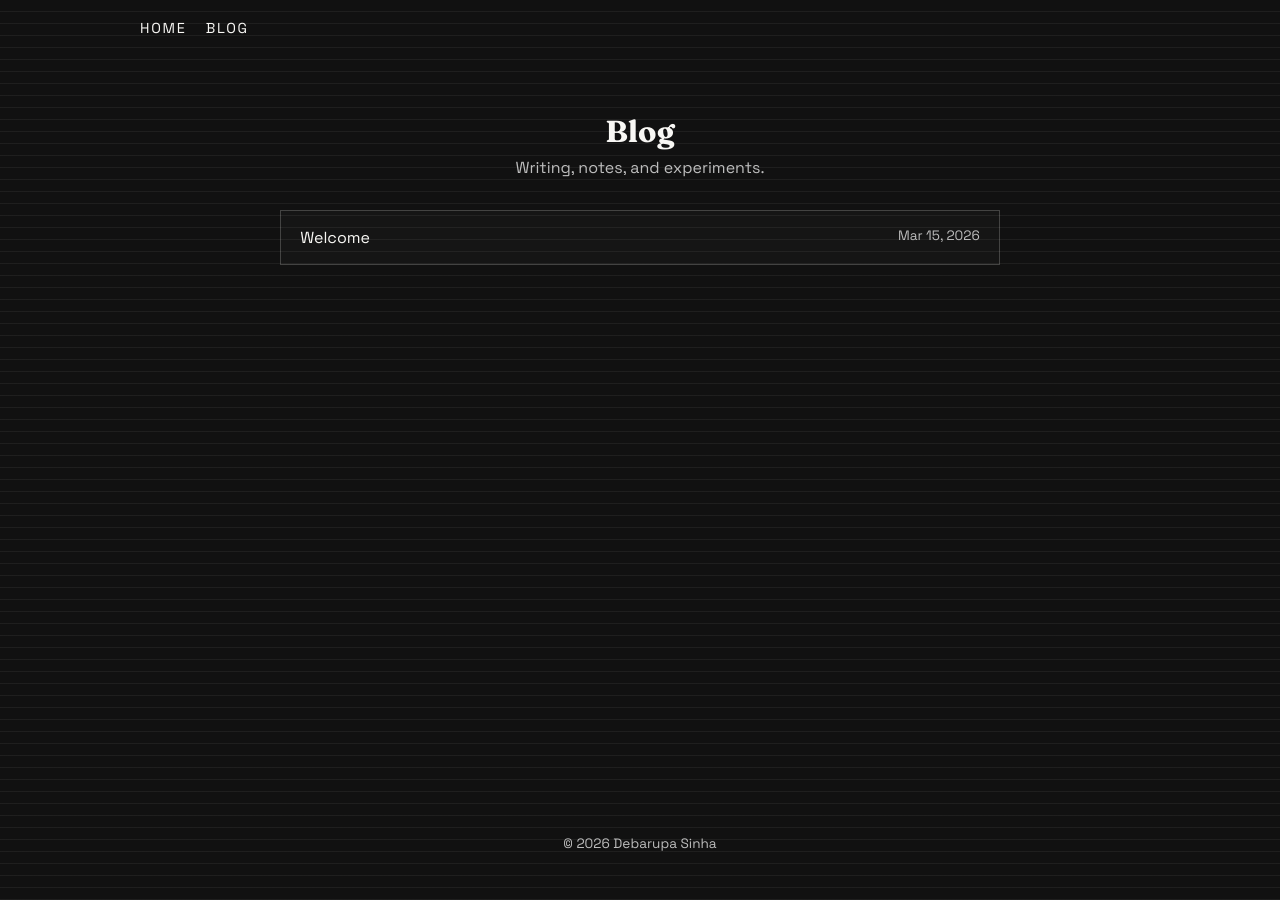
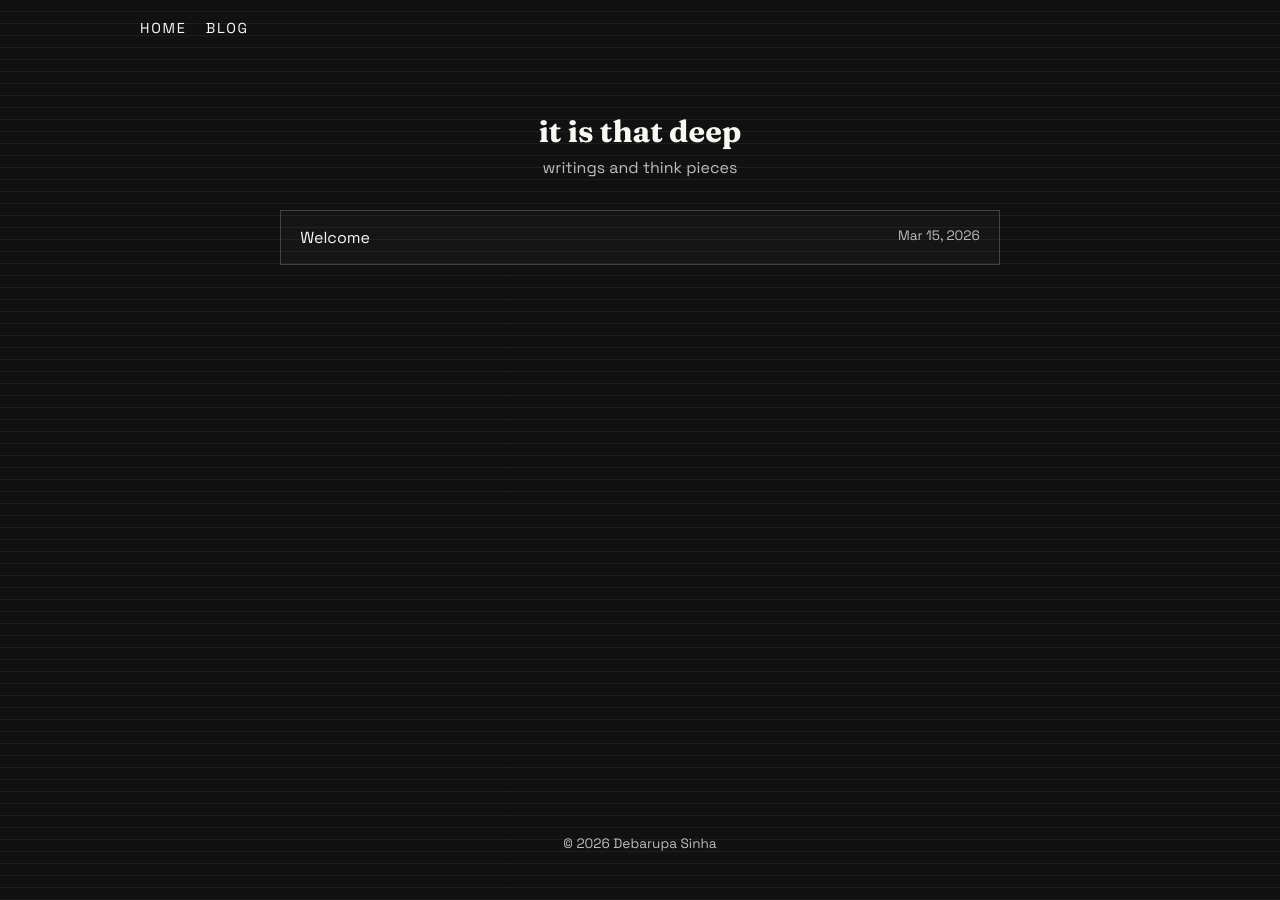
Before and after one commit to de-bo-rah/de-bo-rah.github.io, a Jekyll site: the page built from blog/index.html, in a window 1280 px wide. Built offline with Jekyll 4.4.1, drawn with Linux system fonts in a browser that asks for light colours.

Commit message:
Update index.html

```diff
--- a/blog/index.html
+++ b/blog/index.html
@@ -1,7 +1,7 @@
 ---
 layout: default
-title: Blog
-subtitle: Writing, notes, and experiments.
+title: it is that deep
+subtitle: writings and think pieces
 ---
 
 <div class="blog-list">
```
